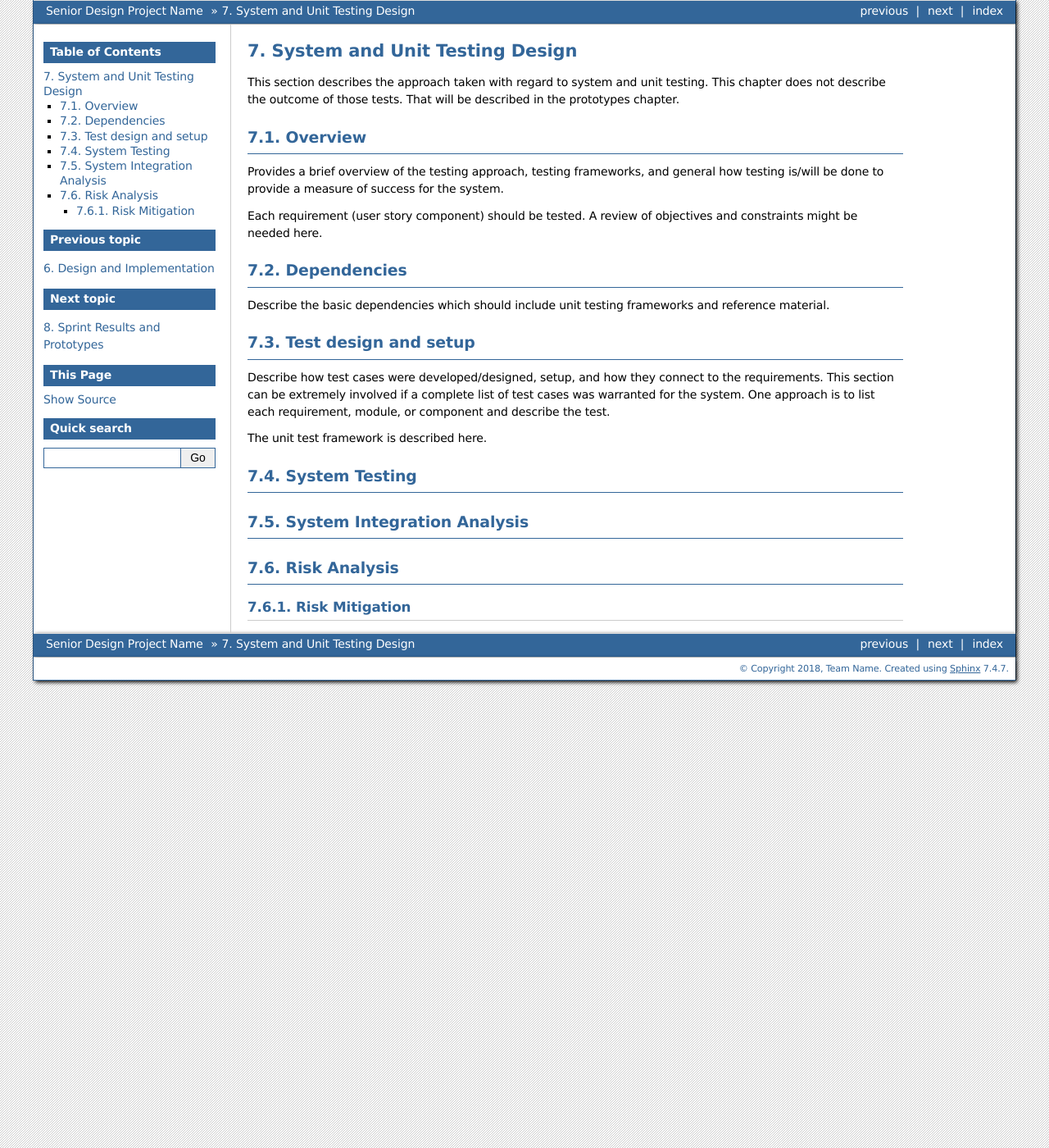
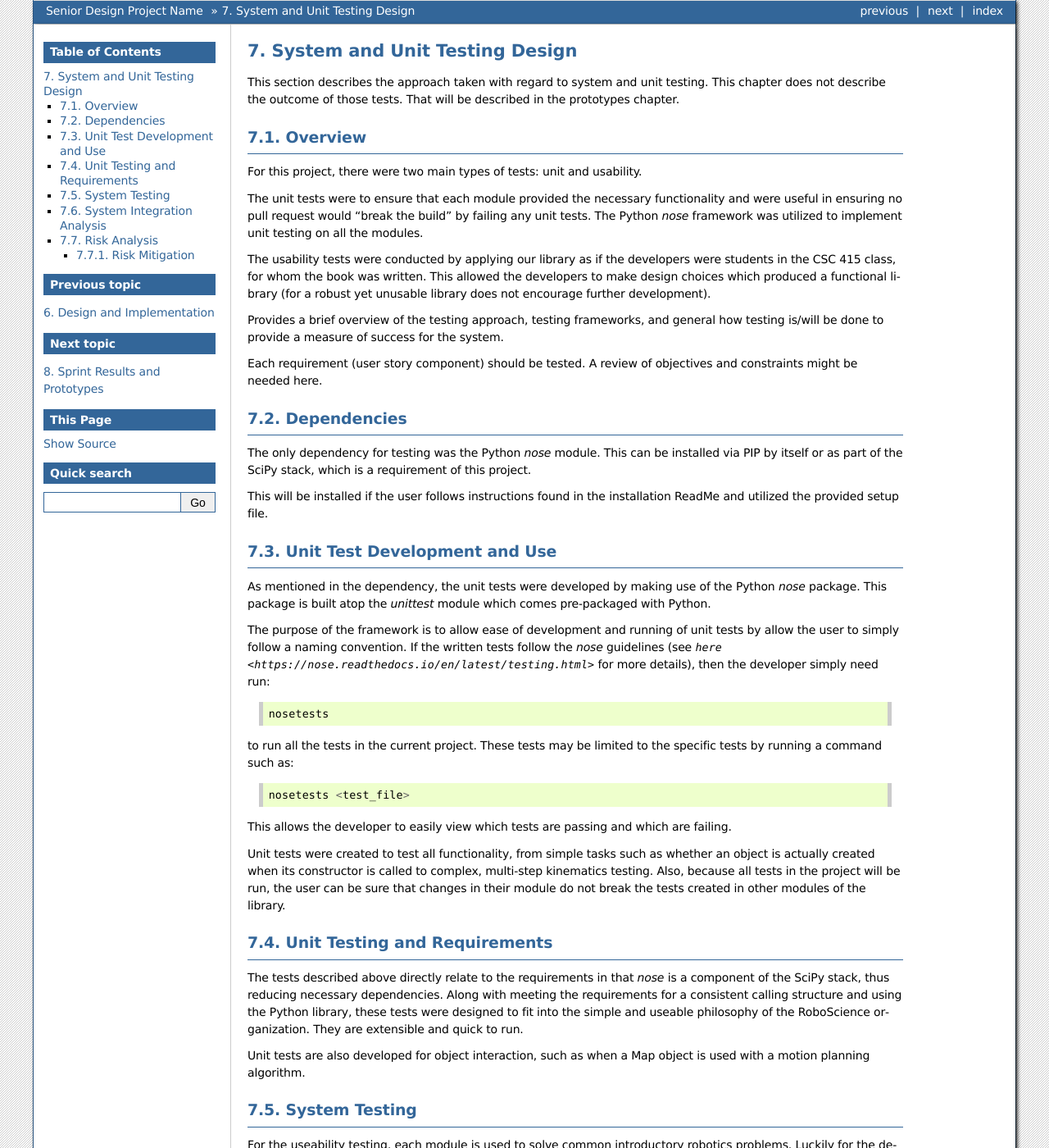
Before and after one commit to roboscienceorg/robolib, a Sphinx documentation site: the page built from DesignDoc/source/testing.rst, in a window 1280 px wide and 1400 px high. Shown: the whole window at 82% size. Built offline with Sphinx 7.4.7, drawn with Linux system fonts in a browser that asks for light colours; pages that are not in the unit, such as notebooks, are missing from menus; some of the changed text lies outside the part shown.

Commit message:
Add testing documentation

```diff
--- a/DesignDoc/source/testing.rst
+++ b/DesignDoc/source/testing.rst
@@ -7,6 +7,22 @@ will be described in the prototypes chapter.
 
 Overview
 --------
+
+For this project, there were two main types of tests: unit and usability.
+
+The unit tests were to ensure that each module provided the necessary
+functionality and were useful in ensuring no pull request would "break
+the build" by failing any unit tests. The Python *nose* framework was
+utilized to implement unit testing on all the modules.
+
+
+
+The usability tests were conducted by applying our library as if the
+developers were students in the CSC 415 class, for whom the book was
+written. This allowed the developers to make design choices which
+produced a functional library (for a robust yet unusable library
+does not encourage further development).
+
 
 Provides a brief overview of the testing approach, testing frameworks,
 and general how testing is/will be done to provide a measure of success
@@ -18,27 +34,97 @@ objectives and constraints might be needed here.
 Dependencies
 ------------
 
-Describe the basic dependencies which should include unit testing
-frameworks and reference material.
+The only dependency for testing was the Python *nose* module. This can
+be installed via PIP by itself or as part of the SciPy stack, which is
+a requirement of this project.
 
-Test design and setup
----------------------
+This will be installed if the user follows instructions found in the
+installation ReadMe and utilized the provided setup file.
 
-Describe how test cases were developed/designed, setup, and how they
-connect to the requirements. This section can be extremely involved if a
-complete list of test cases was warranted for the system. One approach
-is to list each requirement, module, or component and describe the test.
 
-The unit test framework is described here.
+Unit Test Development and Use
+-----------------------------
+
+As mentioned in the dependency, the unit tests were developed by making
+use of the Python *nose* package. This package is built atop the *unittest*
+module which comes pre-packaged with Python.
+
+The purpose of the framework is to allow ease of development and running of
+unit tests by allow the user to simply follow a naming convention. If the
+written tests follow the *nose* guidelines (see
+`here <https://nose.readthedocs.io/en/latest/testing.html>` for more details),
+then the developer simply need run::
+
+    nosetests
+
+to run all the tests in the current project. These tests may be limited
+to the specific tests by running a command such as::
+
+    nosetests <test_file>
+
+This allows the developer to easily view which tests are passing and which are
+failing.
+
+Unit tests were created to test all functionality, from simple tasks such as
+whether an object is actually created when its constructor is called to complex,
+multi-step kinematics testing. Also, because all tests in the project will be run,
+the user can be sure that changes in their module do not break the tests created
+in other modules of the library.
+
+
+Unit Testing and Requirements
+-----------------------------
+
+The tests described above directly relate to the requirements in that *nose*
+is a component of the SciPy stack, thus reducing necessary dependencies. Along
+with meeting the requirements for a consistent calling structure and using
+the Python library, these tests were designed to fit into the simple and
+useable philosophy of the RoboScience organization. They are extensible
+and quick to run.
+
+Unit tests are also developed for object interaction, such as when a Map object
+is used with a motion planning algorithm.
 
 System Testing
 --------------
 
+For the useability testing, each module is used to solve common introductory
+robotics problems. Luckily for the development team, this project comes equipped
+with a robotics book containing such problems.
+
+This type of testing is important because it allows the developers to better
+switch into the mindset of the user and test usecases which do not arise during
+traditional development environments.
+
+Python allows for both REPL and static file interaction. While developing, testing
+almost exclusively takes place in the static file interaction side of the house;
+however, usability testing has helped reveal internal workings of matplotlib which
+were unknown to the developers until forced to use the developed objects in a
+different setting.
+
 System Integration Analysis
 ---------------------------
+
+The various system components are independent, so there is very little system integration
+in this project. Note, however, that objects such as the discrete Map object must interact
+with other modules, so testing to ensure that interfaces are never broken and correct
+data flow exists are done through unit testing.
 
 Risk Analysis
 -------------
 
+In terms of catastrophic failure, this project does not directly pose a threat to human life
+or limb due to the educational nature of this project, but the responsibility to ensure
+the final product does not misrepresent a topic is extremely important. If a module incorrectly
+describes a process, this could potentially affect the ability of the student to employ
+correct robotics procedures in the future.
+
+Therefore, the design team maintains a firm commitment to testing and validation of the library
+to ensure this responsibility is not pushed aside.
+
 Risk Mitigation
 ~~~~~~~~~~~~~~~
+
+To mitigate these effects, the team will maintain a rigid pull request policy where code which
+violates any of these tests will not be merged until all tests are passing. This policy will be
+maintained by the team manually unless a Continuous Integration server is established.
```
